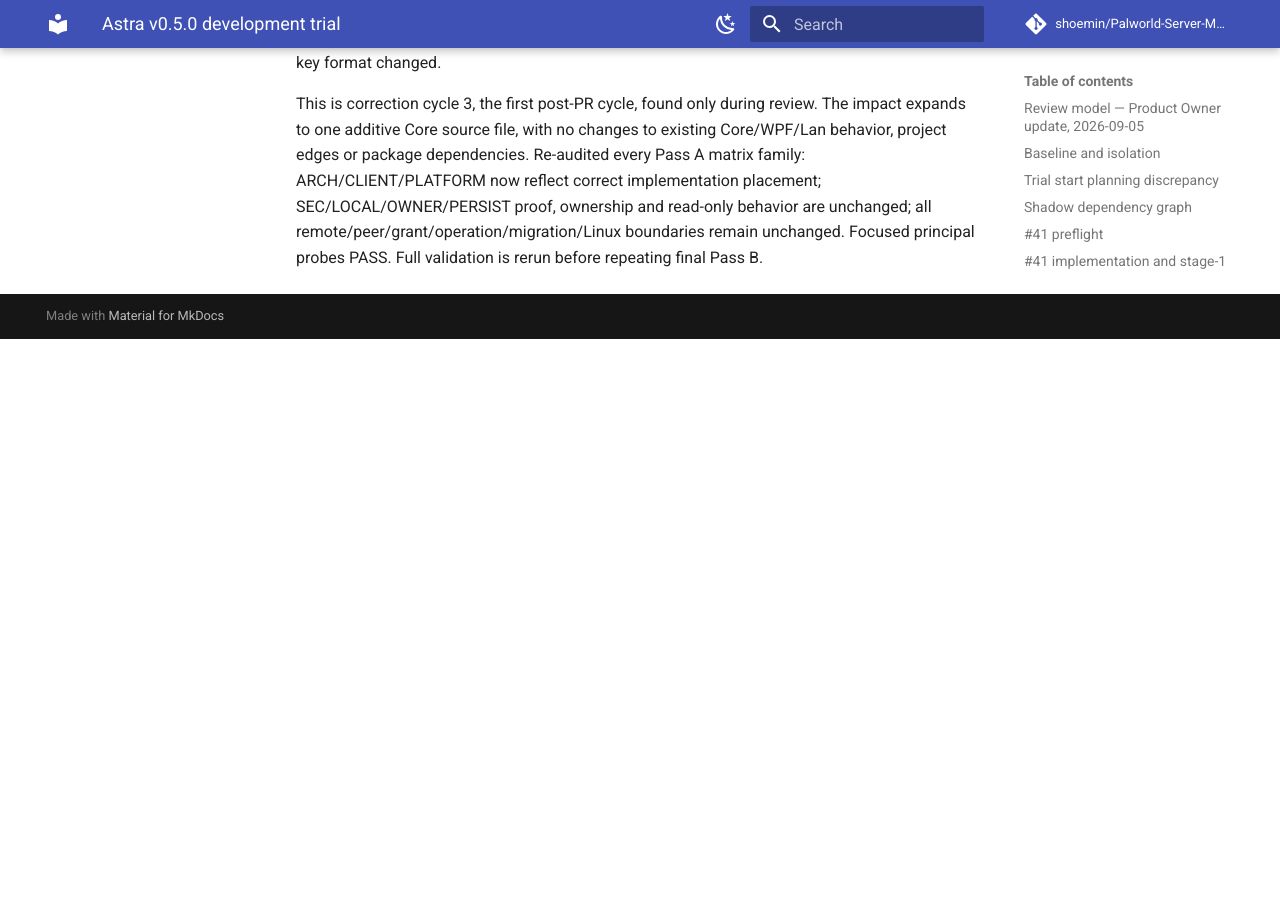
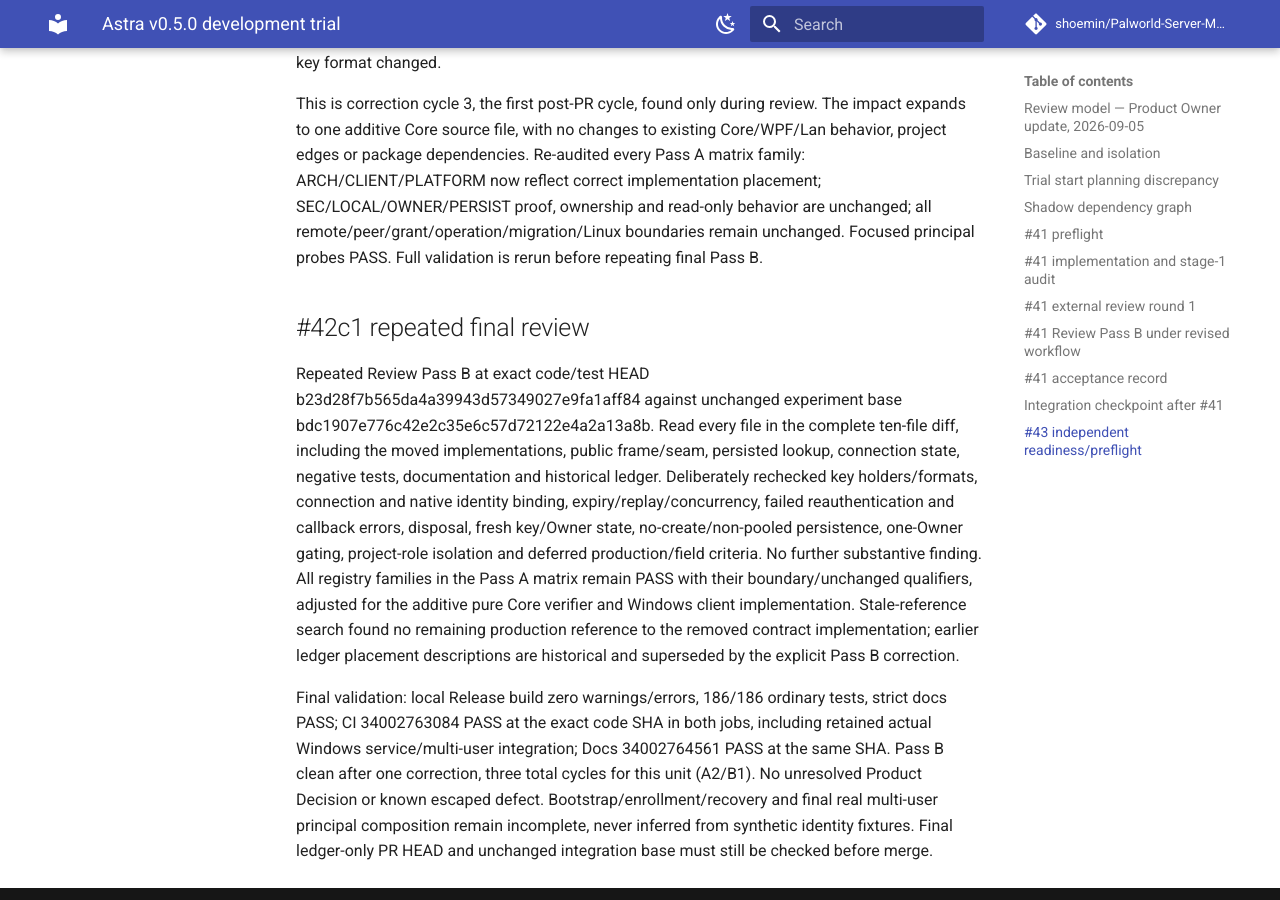
Before and after one commit to shoemin/Palworld-Server-Manager, an MkDocs documentation site: the page built from docs/experiments/astra-v0.5.0-trial.md, in a window 1280 px wide and 900 px high, scrolled down 56570 px. Built offline with MkDocs 1.6.1 and Material for MkDocs 9.7.7, drawn with Linux system fonts in a browser that asks for light colours; comment, search, counter and statistics services are not loaded; before the commit the page ends 56909 px from its top, so only the background shows below that.

Commit message:
docs: record clean repeated Astra principal review

```diff
--- a/docs/experiments/astra-v0.5.0-trial.md
+++ b/docs/experiments/astra-v0.5.0-trial.md
@@ -693,3 +693,9 @@ Corrected code/test SHA dbd1519ab20e0d94464eef3384a6a82e9ca6da4a: local Release
 Fresh review of PR #73 at 2e0adf1aa00ff74cbee314a9d47e145f0b70be6e re-read the complete diff against bdc1907 and revisited the exact architecture project roles. The contract assemblies had accumulated actual signing/verifying implementation rather than only public framing and seams. Moved the pure public-proof verifier into new BCL-only Core domain code, retained only the challenge encoder in Contracts, added ILocalPrincipalChallengeSigner to client contracts and moved the selected generator/signer implementation into Client.Platform.Windows. Host retains all identity/trust/lifetime decisions; ordinary clients acquire no path to Core or Host. No wire or key format changed.
 
 This is correction cycle 3, the first post-PR cycle, found only during review. The impact expands to one additive Core source file, with no changes to existing Core/WPF/Lan behavior, project edges or package dependencies. Re-audited every Pass A matrix family: ARCH/CLIENT/PLATFORM now reflect correct implementation placement; SEC/LOCAL/OWNER/PERSIST proof, ownership and read-only behavior are unchanged; all remote/peer/grant/operation/migration/Linux boundaries remain unchanged. Focused principal probes PASS. Full validation is rerun before repeating final Pass B.
+
+## #42c1 repeated final review
+
+Repeated Review Pass B at exact code/test HEAD b23d28f7b565da4a39943d57349027e9fa1aff84 against unchanged experiment base bdc1907e776c42e2c35e6c57d72122e4a2a13a8b. Read every file in the complete ten-file diff, including the moved implementations, public frame/seam, persisted lookup, connection state, negative tests, documentation and historical ledger. Deliberately rechecked key holders/formats, connection and native identity binding, expiry/replay/concurrency, failed reauthentication and callback errors, disposal, fresh key/Owner state, no-create/non-pooled persistence, one-Owner gating, project-role isolation and deferred production/field criteria. No further substantive finding. All registry families in the Pass A matrix remain PASS with their boundary/unchanged qualifiers, adjusted for the additive pure Core verifier and Windows client implementation. Stale-reference search found no remaining production reference to the removed contract implementation; earlier ledger placement descriptions are historical and superseded by the explicit Pass B correction.
+
+Final validation: local Release build zero warnings/errors, 186/186 ordinary tests, strict docs PASS; CI 34002763084 PASS at the exact code SHA in both jobs, including retained actual Windows service/multi-user integration; Docs 34002764561 PASS at the same SHA. Pass B clean after one correction, three total cycles for this unit (A2/B1). No unresolved Product Decision or known escaped defect. Bootstrap/enrollment/recovery and final real multi-user principal composition remain incomplete, never inferred from synthetic identity fixtures. Final ledger-only PR HEAD and unchanged integration base must still be checked before merge.
```
